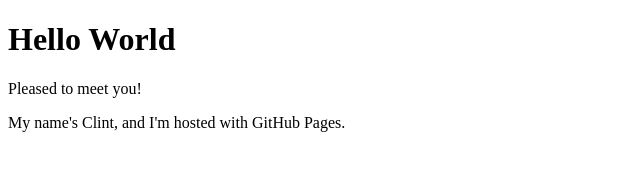
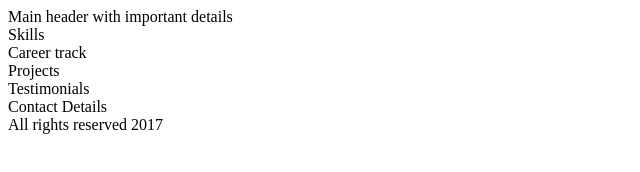
Before and after one commit to cjestal/cjestal.github.io, a plain HTML site: page index.html in a window 1280 px wide. Shown: the whole page, without its empty margins (0-640 px from the left). Drawn offline with Linux system fonts and the light colour scheme.

Commit message:
initial structure

```diff
--- a/index.html
+++ b/index.html
@@ -1,8 +1,18 @@
 <!DOCTYPE html>
 <html>
-<body>
-<h1>Hello World</h1>
-<p>Pleased to meet you!</p>
-<p>My name's Clint, and I'm hosted with GitHub Pages.</p>
-</body>
+	<head>
+		<title>Clint James</title>
+	</head>
+	<body>
+		<header></header>
+		<content>
+			<div>Main header with important details</div>
+			<div>Skills</div>
+			<div>Career track</div>
+			<div>Projects</div>
+			<div>Testimonials</div>
+			<div>Contact Details</div>
+		</content>
+		<footer>All rights reserved 2017</footer>
+	</body>
 </html>
```
